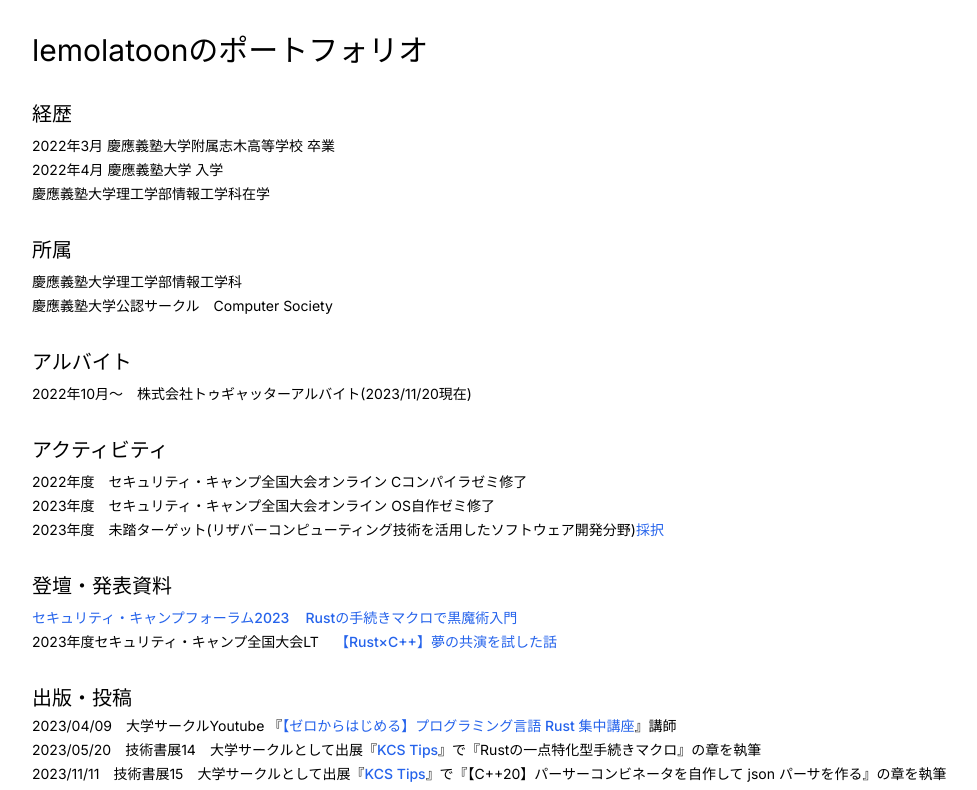
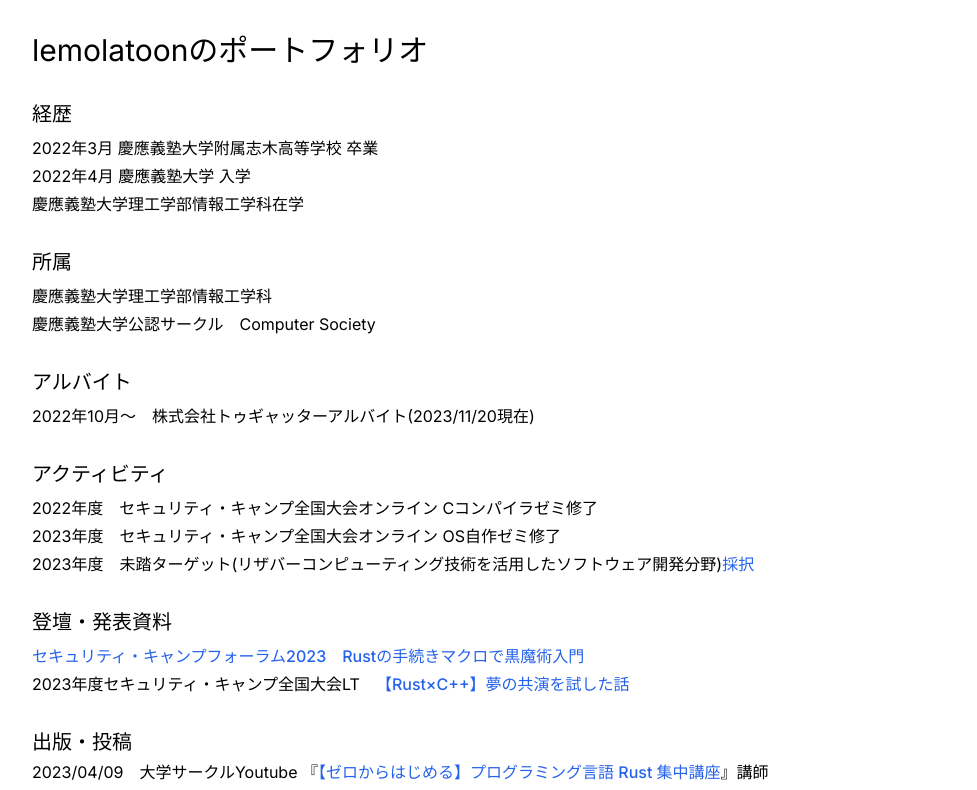
Before and after one commit to lemolatoon/lemolatoo.net, a Next.js app: page / in a window 1280 px wide. Shown: the top 790 px of the page, without its empty margins (0-977 px from the left). Built offline with nearby package versions, Linux system fonts and the light colour scheme.

Commit message:
Smallen text only on mobile

```diff
--- a/src/app/page.tsx
+++ b/src/app/page.tsx
@@ -2,8 +2,8 @@
 
 export default function Home() {
   return (
-    <main className="text-sm">
-      <div className="m-8">
+    <main>
+      <div className="m-8 sm:text-base text-sm">
         <h1 className="text-3xl">lemolatoonのポートフォリオ</h1>
         <h2 className="text-xl mt-8">経歴</h2>
         <ul className="mt-2">
```
